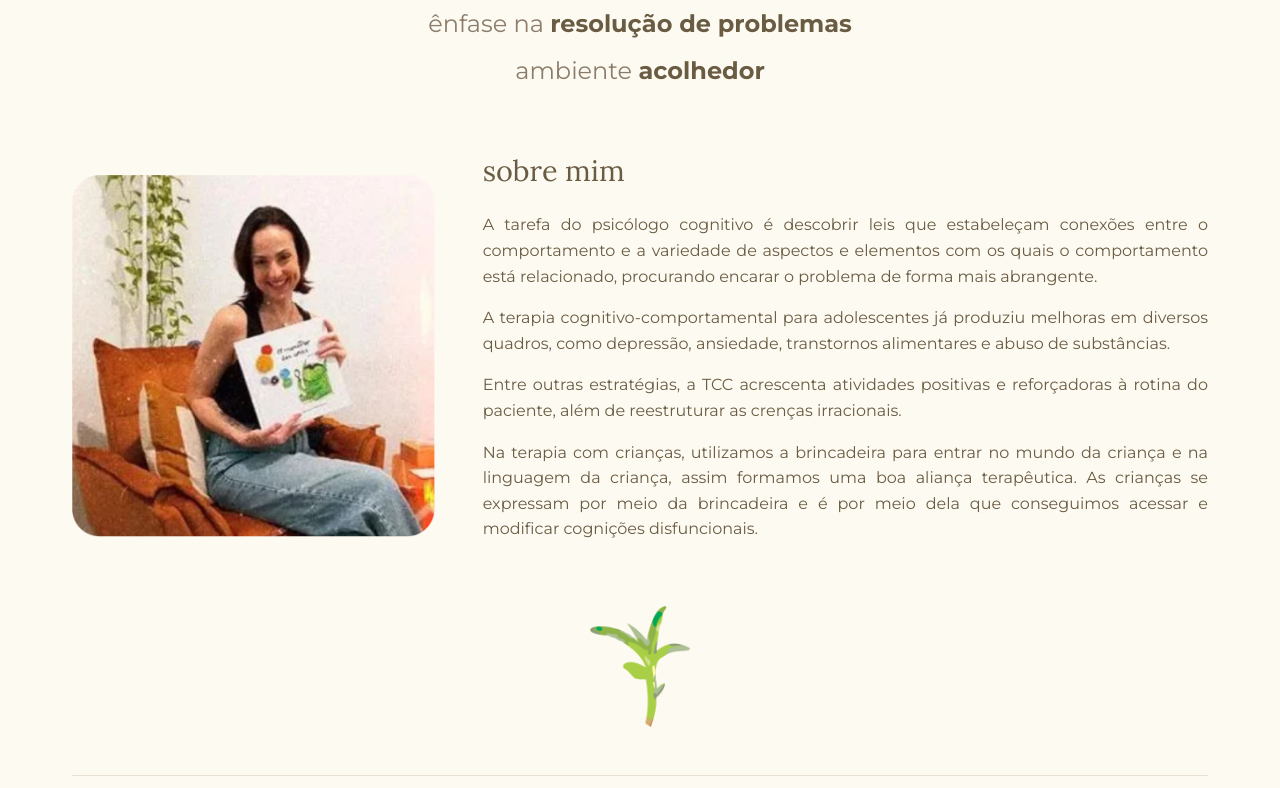
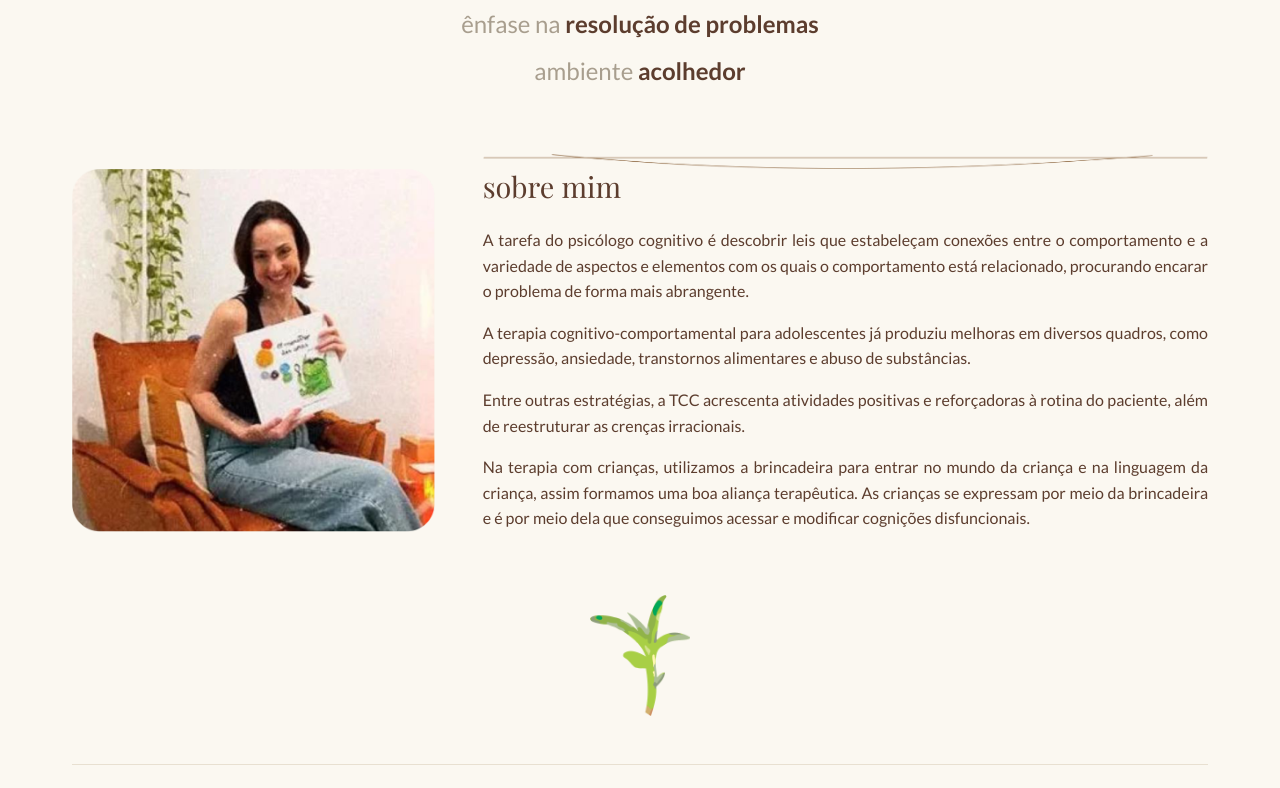
Before and after one commit to walteraandrade/lp-fernanda-fortes, an Astro site: page / in a window 1280 px wide. Shown: the part 822-1610 px from the top of the page. Built offline with nearby package versions, Linux system fonts and the light colour scheme; Astro itself is replaced by a stand-in of ours.

Commit message:
feat: Add decorative elements, fonts and colors

```diff
--- a/src/layout/layout.astro
+++ b/src/layout/layout.astro
@@ -18,7 +18,7 @@ const { title } = Astro.props;
 
     <link rel="preconnect" href="https://fonts.googleapis.com">
     <link rel="preconnect" href="https://fonts.gstatic.com" crossorigin>
-    <link href="https://fonts.googleapis.com/css2?family=Lora:ital,wght@0,400..700;1,400..700&family=Montserrat:wght@400;500;700&display=swap" rel="stylesheet">
+    <link href="https://fonts.googleapis.com/css2?family=Playfair+Display:wght@400;500;700&family=Lato:wght@400;700&display=swap" rel="stylesheet">
 	</head>
 	<body>
 		<slot />
--- a/src/pages/index.astro
+++ b/src/pages/index.astro
@@ -8,6 +8,8 @@ import img2 from '../assets/images/img_02.png';
 import img3 from '../assets/images/img_03.png';
 import img4 from '../assets/images/img_04.png';
 import profile from '../assets/images/profile.png';
+import lines01 from '../assets/images/lines01.png';
+import lines02 from '../assets/images/lines02.png';
 ---
 
 <Layout title="Fernanda Fortes - Psicóloga Infanto-juvenil">
@@ -22,6 +24,7 @@ import profile from '../assets/images/profile.png';
     <div class="hero-container">
       <section class="hero-section">
         <div class="hero-text">
+          <Image src={lines01} alt="decorative lines" class="decorative-lines hero-lines" />
           <h2>atendimento psicológico para</h2>
           <h3 class="hero-highlight">crianças e adolescentes</h3>
           <p class="specialist">especialista em Terapia Cognitivo Comportamental</p>
@@ -51,6 +54,7 @@ import profile from '../assets/images/profile.png';
         <Image src={profile} alt="Foto da psicóloga Fernanda Fortes" />
       </div>
       <div class="about-text">
+        <Image src={lines02} alt="decorative lines" class="decorative-lines about-lines" />
         <h2>sobre mim</h2>
         <p>A tarefa do psicólogo cognitivo é descobrir leis que estabeleçam conexões entre o comportamento e a variedade de aspectos e elementos com os quais o comportamento está relacionado, procurando encarar o problema de forma mais abrangente.</p>
         <p>A terapia cognitivo-comportamental para adolescentes já produziu melhoras em diversos quadros, como depressão, ansiedade, transtornos alimentares e abuso de substâncias.</p>
--- a/src/styles/global.css
+++ b/src/styles/global.css
@@ -1,12 +1,12 @@
 :root {
-  --bg-color: #fdfaf2;
-  --primary-text-color: #6a5c43;
-  --secondary-text-color: #8c7d6b;
-  --accent-color: #b3c59b;
-  --card-border-color: #e8e0d1;
+  --bg-color: #FBF8F1;
+  --primary-text-color: #5C3D2E;
+  --secondary-text-color: #A89E8E;
+  --accent-color: #B3C59B;
+  --card-border-color: #E8E0D1;
 
-  --font-heading: 'Lora', serif;
-  --font-body: 'Montserrat', sans-serif;
+  --font-heading: 'Playfair Display', serif;
+  --font-body: 'Lato', sans-serif;
 }
 
 html {
@@ -180,6 +180,36 @@ p {
     text-align: justify;
   }
 
+  .decorative-lines {
+    position: absolute;
+    z-index: 0;
+    opacity: 0.6;
+    pointer-events: none;
+  }
+
+  .hero-lines {
+    top: 50%;
+    left: 50%;
+    transform: translate(-50%, -50%);
+    width: 100%;
+    max-width: 400px;
+  }
+
+  .about-lines {
+    top: 10%;
+    left: 0;
+    width: 100%;
+  }
+
+  .hero-text, .about-text {
+    position: relative;
+  }
+
+  .hero-text > *, .about-text > * {
+    position: relative;
+    z-index: 1;
+  }
+
   .divider-plant {
     max-width: 100px;
     margin: 0 auto 3rem auto;
```
Also changed, not shown: TODO.md (+10 -10 lines).
